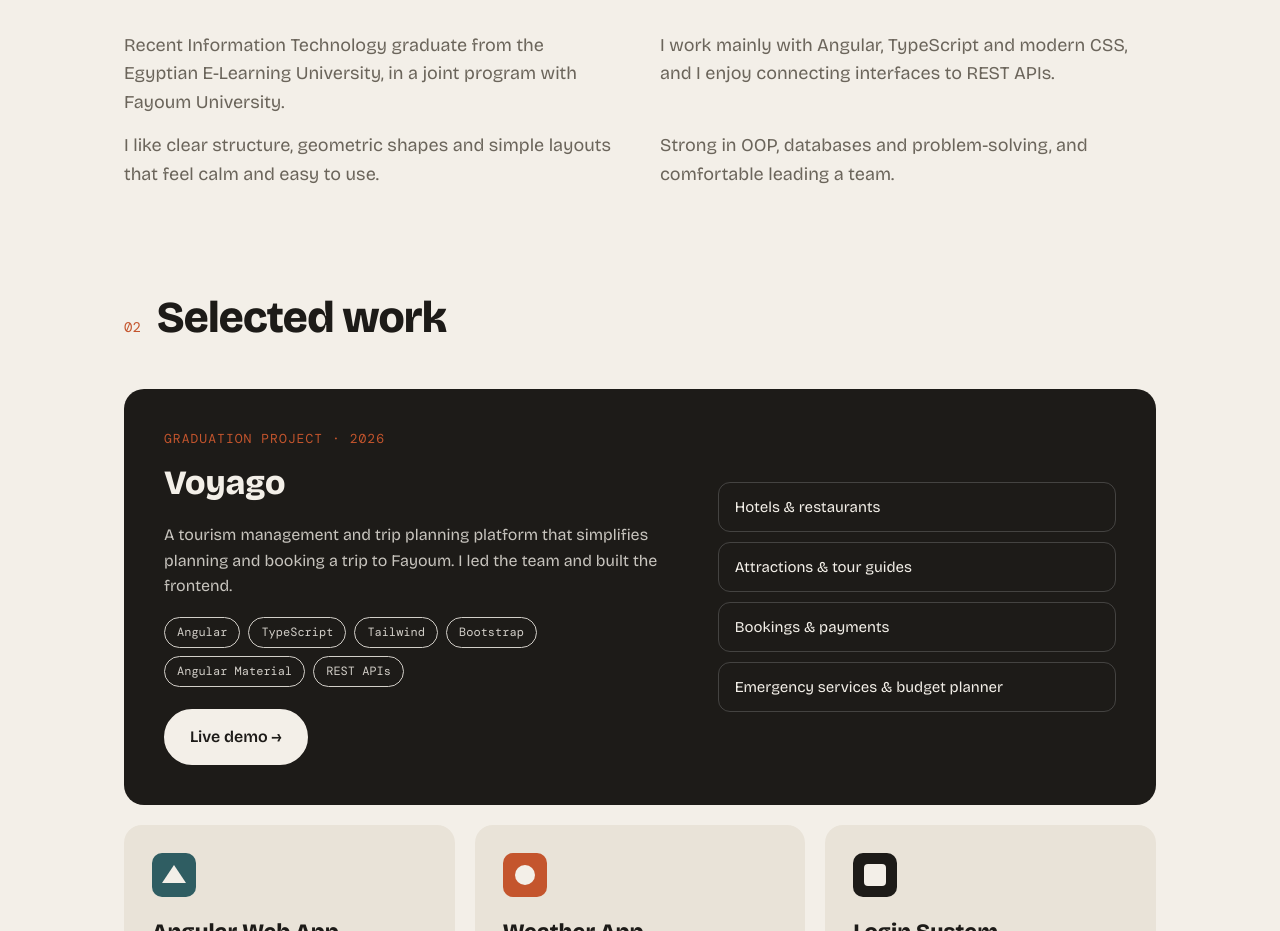
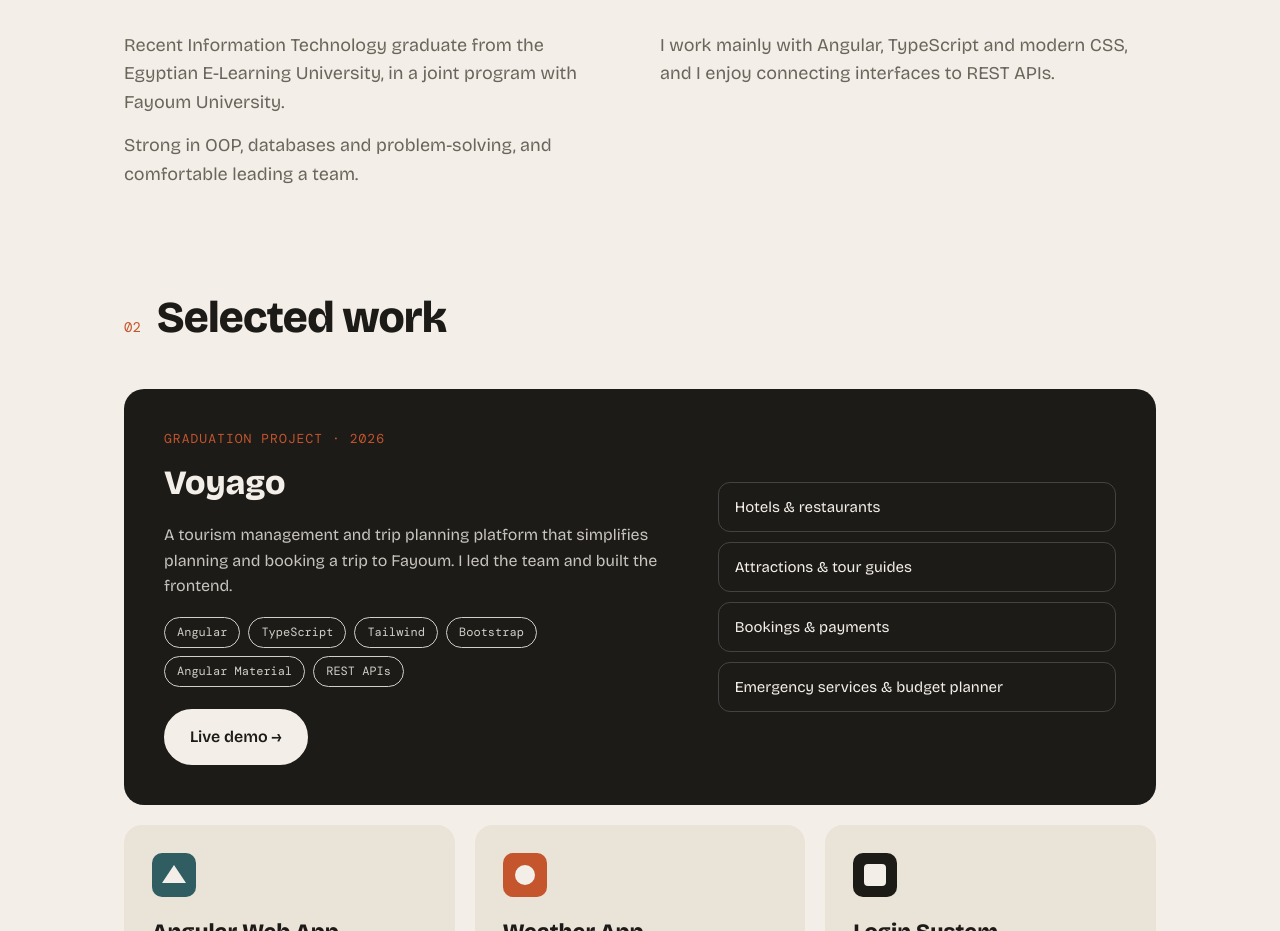
Before and after one commit to BassantEzzat/bassant-portfolio, an Angular app: page / in a window 1280 px wide. Shown: the part 860-1791 px from the top of the page. Built offline with nearby package versions, Linux system fonts and the light colour scheme.

Commit message:
update about section

```diff
--- a/src/app/portfolio.data.ts
+++ b/src/app/portfolio.data.ts
@@ -14,7 +14,6 @@ export const PROFILE = {
   about: [
     'Recent Information Technology graduate from the Egyptian E-Learning University, in a joint program with Fayoum University.',
     'I work mainly with Angular, TypeScript and modern CSS, and I enjoy connecting interfaces to REST APIs.',
-    'I like clear structure, geometric shapes and simple layouts that feel calm and easy to use.',
     'Strong in OOP, databases and problem-solving, and comfortable leading a team.',
   ],
   email: 'bassantromilla@gmail.com',
```
